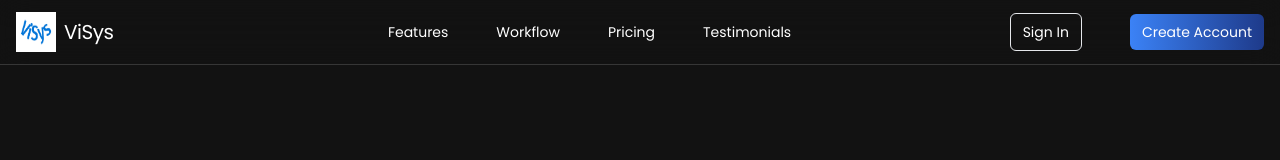
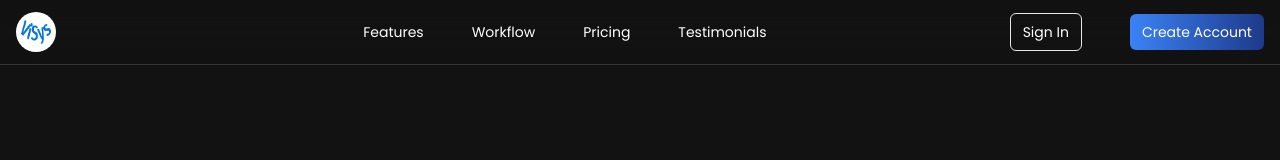
Before and after one commit to sushantsharma108/VR-Website, a React (Vite) app: page / in a window 1280 px wide. Shown: the top 160 px of the page. Built offline with nearby package versions, Linux system fonts and the light colour scheme.

Commit message:
removed the name span from Navbar

```diff
--- a/src/components/Navbar.jsx
+++ b/src/components/Navbar.jsx
@@ -12,8 +12,7 @@ const Navbar = () => {
             <div className="container px-4 mx-auto relative lg:text-sm">
                 <div className="flex justify-between items-center">
                     <div className="flex items-center flex-shrink-0">
-                        <img className="h-10 w-10 mr-2" src={logo} alt="Logo" />
-                        <span className="text-xl tracking-tight">ViSys</span>
+                        <img className="h-10 w-10 mr-2 rounded-full" src={logo} alt="Logo" />
                     </div>
                     <ul className="hidden lg:flex ml-14 space-x-12">
                         {navItems.map((item, index) => (
```
